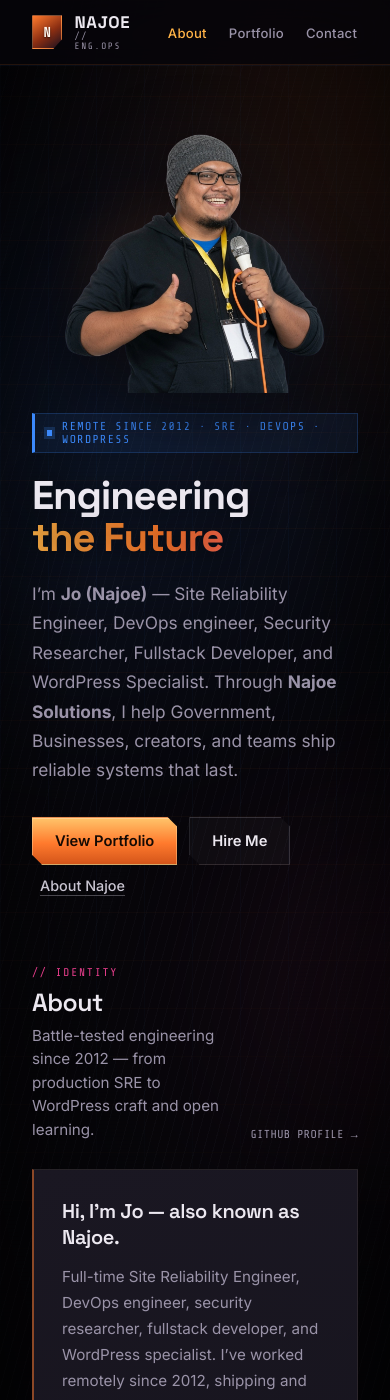
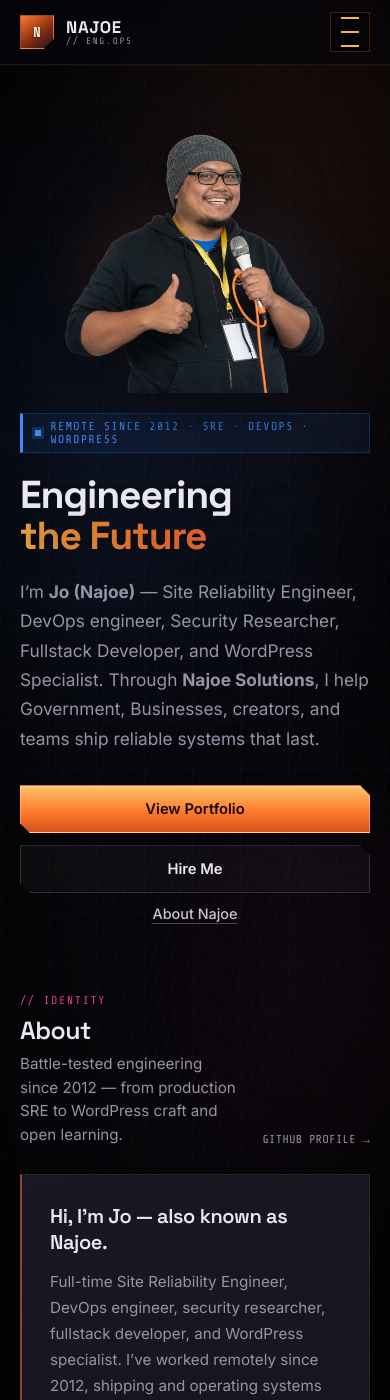
Before and after one commit to najoe-repositories/najoe-repositories.github.io, a Jekyll site: the page built from index.md, in a window 390 px wide and 1400 px high. Built offline with Jekyll 4.4.1, drawn with Linux system fonts in a browser that asks for light colours.

Commit message:
Polish portfolio mobile nav and page meta.
Add a hamburger menu with Hire Me on small screens, keep the bar CTA on desktop, and tighten SEO/theme metadata.

```diff
--- a/_layouts/portfolio.html
+++ b/_layouts/portfolio.html
@@ -5,7 +5,8 @@
   <meta name="viewport" content="width=device-width, initial-scale=1" />
   <title>{% if page.title %}{{ page.title }}{% else %}{{ site.title }}{% endif %} — Engineering the Future</title>
   {% if page.description %}<meta name="description" content="{{ page.description }}" />{% elsif site.description %}<meta name="description" content="{{ site.description }}" />{% endif %}
-  <link rel="icon" type="image/png" href="{{ '/images/favicon-32x32.svg' | relative_url }}">
+  <meta name="theme-color" content="#07060a" />
+  <link rel="icon" type="image/svg+xml" href="{{ '/images/favicon-32x32.svg' | relative_url }}">
   <link rel="preconnect" href="https://fonts.googleapis.com">
   <link rel="preconnect" href="https://fonts.gstatic.com" crossorigin>
   <link href="https://fonts.googleapis.com/css2?family=Inter:wght@400;500;600;700&family=Space+Grotesk:wght@500;600;700&family=Share+Tech+Mono&display=swap" rel="stylesheet">
@@ -14,12 +15,12 @@
   <meta property="og:type" content="website"/>
   <meta property="og:url" content="{{ site.url }}{{ site.baseurl }}/"/>
   {% if site.data.profile.portrait %}<meta property="og:image" content="{{ site.data.profile.portrait | absolute_url }}"/>{% endif %}
-  {% if site.description %}<meta property="og:description" content="{{ site.description }}"/>{% endif %}
-  <meta name="twitter:card" content="summary"/>
+  {% if page.description %}<meta property="og:description" content="{{ page.description }}"/>{% elsif site.description %}<meta property="og:description" content="{{ site.description }}"/>{% endif %}
+  <meta name="twitter:card" content="summary_large_image"/>
+  {% if site.data.seo.meta_twitter_site %}<meta name="twitter:site" content="{{ site.data.seo.meta_twitter_site }}"/>{% endif %}
 </head>
 <body class="page page-portfolio">
   {% assign profile = site.data.profile %}
-  {% assign portfolio = site.data.portfolio %}
 
   <div class="bg-layer" aria-hidden="true">
     <div class="bg-haze amber"></div>
@@ -32,7 +33,7 @@
   </div>
 
   <div class="nav-shell">
-    <nav>
+    <nav aria-label="Primary">
       <a class="logo" href="{{ '/' | relative_url }}#home">
         <div class="logo-mark"><span>N</span></div>
         <div class="logo-text">
@@ -41,13 +42,17 @@
         </div>
       </a>
       <div class="nav-right">
-        <ul class="nav-links">
+        <ul class="nav-links" id="nav-links">
           {% assign mainmenu = site.data.menus.main | sort: 'weight' %}
           {% for item in mainmenu %}
           <li><a href="{{ item.url | relative_url }}">{{ item.name }}</a></li>
           {% endfor %}
+          <li class="nav-links-cta"><a class="nav-cta nav-cta-in-menu" href="{{ '/#contact' | relative_url }}">Hire Me</a></li>
         </ul>
-        <a class="nav-cta" href="{{ '/#contact' | relative_url }}">Hire Me</a>
+        <a class="nav-cta nav-cta-bar" href="{{ '/#contact' | relative_url }}">Hire Me</a>
+        <button type="button" class="nav-toggle" id="nav-toggle" aria-expanded="false" aria-controls="nav-links" aria-label="Open menu">
+          <span></span><span></span><span></span>
+        </button>
       </div>
     </nav>
   </div>
@@ -61,7 +66,7 @@
         {% assign footermenu = site.data.menus.footer | sort: 'weight' %}
         {% for item in footermenu %}
           {% if item.url contains 'http' %}
-          <a href="{{ item.url }}" {% if item.url contains 'http' %}target="_blank" rel="noopener"{% endif %}>{{ item.name }}</a>
+          <a href="{{ item.url }}" target="_blank" rel="noopener">{{ item.name }}</a>
           {% else %}
           <a href="{{ item.url | relative_url }}">{{ item.name }}</a>
           {% endif %}
--- a/assets/css/portfolio.scss
+++ b/assets/css/portfolio.scss
@@ -232,6 +232,42 @@
     }
 
     .nav-cta:hover { filter: brightness(1.08); transform: translateY(-1px); }
+
+    .nav-links-cta { display: none; }
+
+    .nav-toggle {
+      display: none;
+      width: 40px;
+      height: 40px;
+      margin-left: 4px;
+      padding: 0;
+      border: 1px solid rgba(255, 122, 45, 0.25);
+      background: rgba(0, 0, 0, 0.35);
+      cursor: pointer;
+      place-items: center;
+      gap: 5px;
+      flex-direction: column;
+    }
+
+    .nav-toggle span {
+      display: block;
+      width: 18px;
+      height: 2px;
+      background: var(--amber-soft);
+      transition: transform 0.2s, opacity 0.2s;
+    }
+
+    body.nav-open .nav-toggle span:nth-child(1) {
+      transform: translateY(7px) rotate(45deg);
+    }
+
+    body.nav-open .nav-toggle span:nth-child(2) {
+      opacity: 0;
+    }
+
+    body.nav-open .nav-toggle span:nth-child(3) {
+      transform: translateY(-7px) rotate(-45deg);
+    }
 
     /* —— Shared section chrome —— */
     .section-label {
@@ -1036,6 +1072,52 @@
       .hero-portrait img {
         max-height: 340px;
       }
-      .nav-cta { display: none; }
-      .nav-links a { padding: 8px 10px; font-size: 0.82rem; }
+      .wrap { padding: 0 20px 56px; }
+      nav { padding: 0 20px; }
+
+      .nav-toggle { display: grid; }
+      .nav-cta-bar { display: none; }
+      .nav-links-cta { display: list-item; }
+      .nav-cta-in-menu {
+        display: flex;
+        width: 100%;
+        margin: 12px 0 0;
+        height: 42px;
+        justify-content: center;
+      }
+
+      .nav-links {
+        display: none;
+        position: absolute;
+        top: var(--nav-h);
+        left: 0;
+        right: 0;
+        flex-direction: column;
+        align-items: stretch;
+        gap: 0;
+        padding: 12px 20px 20px;
+        background: rgba(7, 6, 10, 0.96);
+        border-bottom: 1px solid rgba(255, 122, 45, 0.15);
+        backdrop-filter: blur(16px);
+      }
+
+      body.nav-open .nav-links {
+        display: flex;
+      }
+
+      .nav-links li { width: 100%; }
+
+      .nav-links a:not(.nav-cta) {
+        display: block;
+        padding: 14px 12px;
+        font-size: 0.95rem;
+        border-bottom: 1px solid rgba(255, 255, 255, 0.04);
+      }
     }
+
+    @media (max-width: 520px) {
+      .stats { grid-template-columns: 1fr 1fr; }
+      .cta-row { flex-direction: column; align-items: stretch; }
+      .cta-row .btn { width: 100%; justify-content: center; }
+      .hero h1 { font-size: clamp(2rem, 10vw, 2.6rem); }
+    }
--- a/assets/js/portfolio.js
+++ b/assets/js/portfolio.js
@@ -1,6 +1,38 @@
+// Mobile nav toggle
+(function () {
+  var toggle = document.getElementById('nav-toggle');
+  var links = document.getElementById('nav-links');
+  if (!toggle || !links) return;
+
+  function closeMenu() {
+    document.body.classList.remove('nav-open');
+    toggle.setAttribute('aria-expanded', 'false');
+    toggle.setAttribute('aria-label', 'Open menu');
+  }
+
+  function openMenu() {
+    document.body.classList.add('nav-open');
+    toggle.setAttribute('aria-expanded', 'true');
+    toggle.setAttribute('aria-label', 'Close menu');
+  }
+
+  toggle.addEventListener('click', function () {
+    if (document.body.classList.contains('nav-open')) closeMenu();
+    else openMenu();
+  });
+
+  links.querySelectorAll('a').forEach(function (a) {
+    a.addEventListener('click', closeMenu);
+  });
+
+  window.addEventListener('resize', function () {
+    if (window.innerWidth > 900) closeMenu();
+  });
+})();
+
 // Highlight nav link for the section currently in view
 (function () {
-  const links = Array.from(document.querySelectorAll('.nav-links a'));
+  const links = Array.from(document.querySelectorAll('.nav-links a:not(.nav-cta)'));
   const map = links
     .map(function (a) {
       const href = a.getAttribute('href') || '';
```
